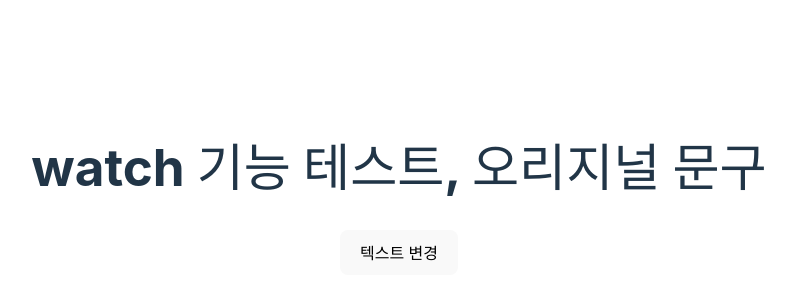
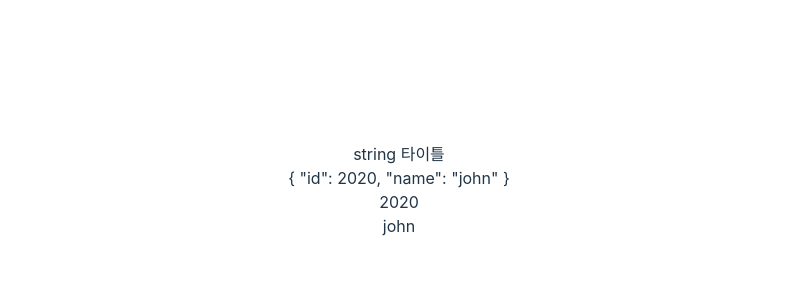
Before and after one commit to BearNUNU/Vue---Basic, a Vue app: page / in a window 1280 px wide. Shown: the part 210-510 px from the top of the page, without its empty margins (241-1036 px from the left). Built offline with nearby package versions, Linux system fonts and the light colour scheme.

Commit message:
CH. 8 : vueData4 & childComponent
props, TS, interface

```diff
--- a/src/App.vue
+++ b/src/App.vue
@@ -6,7 +6,8 @@
     <!-- <userInterface3/> -->
     <!-- <vueData1 /> -->
     <!-- <vueData2 /> -->
-   <vueData3 />
+    <!-- <vueData3 /> -->
+    <vueData4 />
   </div>
 </template>
 
@@ -18,6 +19,7 @@ import userInterface3 from "./components/userInterface3.vue"
 import vueData1 from "./components/vueData1.vue"
 import vueData2 from "./components/vueData2.vue"
 import vueData3 from "./components/vueData3.vue"
+import vueData4 from "./components/vueData4.vue"
 </script>
 
 <style></style>
--- /dev/null
+++ b/src/components/childComponent.vue
@@ -0,0 +1,20 @@
+<template>
+    <div>{{props.sendProps1}}</div>
+    <div>{{props.sendProps2}}</div>
+      <div>{{props.sendProps2.id}}</div>
+       <div>{{props.sendProps2.name}}</div>
+</template>
+
+<script setup lang='ts'>
+import { toRef } from "vue"
+
+interface Props{
+    sendProps1:string,
+    sendProps2:object
+}
+const props = defineProps<Props>()
+</script>
+
+<style  scoped>
+
+</style>
--- /dev/null
+++ b/src/components/vueData4.vue
@@ -0,0 +1,24 @@
+<template>
+    <div>
+        <childComponent :sendProps1="title" :sendProps2="obj" />
+    </div>
+</template>
+
+<script setup lang="ts">
+import { reactive, ref } from "vue";
+import childComponent from "./childComponent.vue";
+interface  Obj{
+    id:Number,
+    name:String
+}
+
+const title = ref<String>('string 타이틀')
+const obj = reactive<Obj>({
+    id:2020,
+    name: 'john',
+})
+</script>
+
+<style  scoped>
+
+</style>
```
